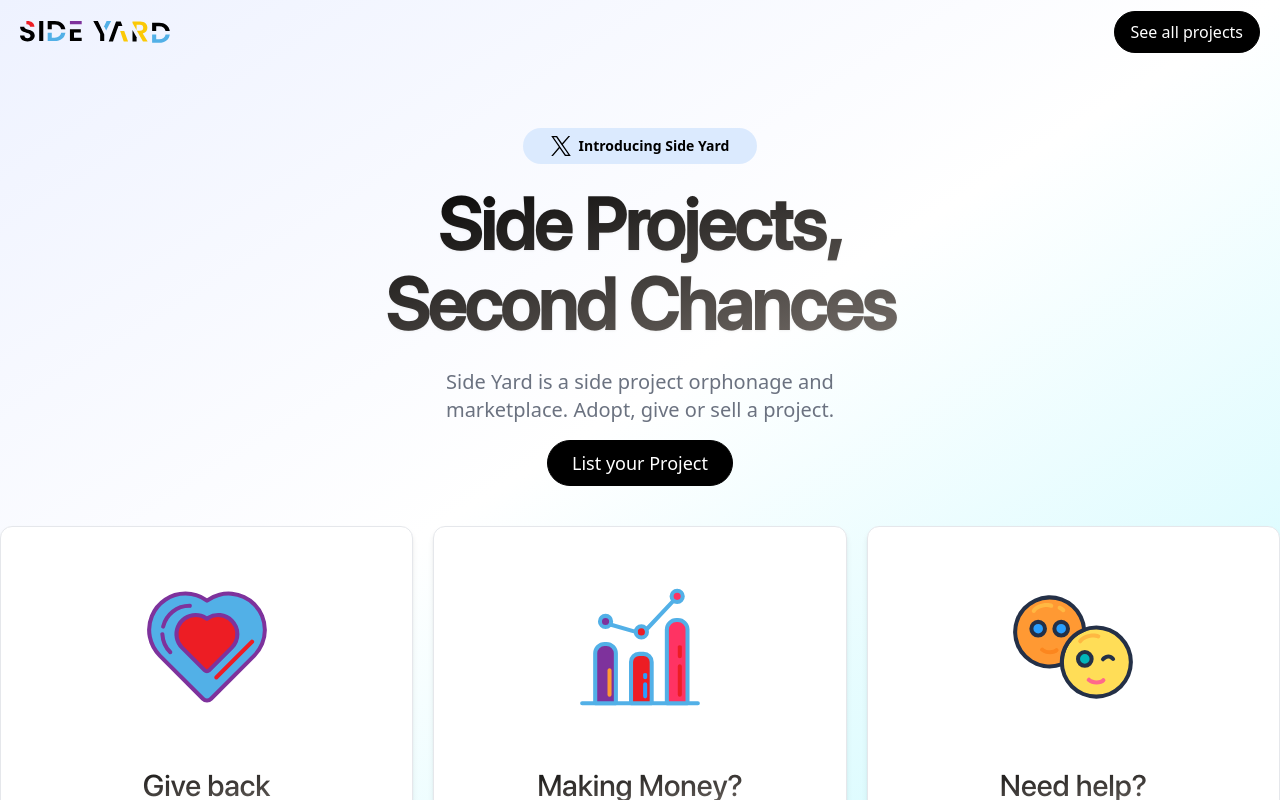
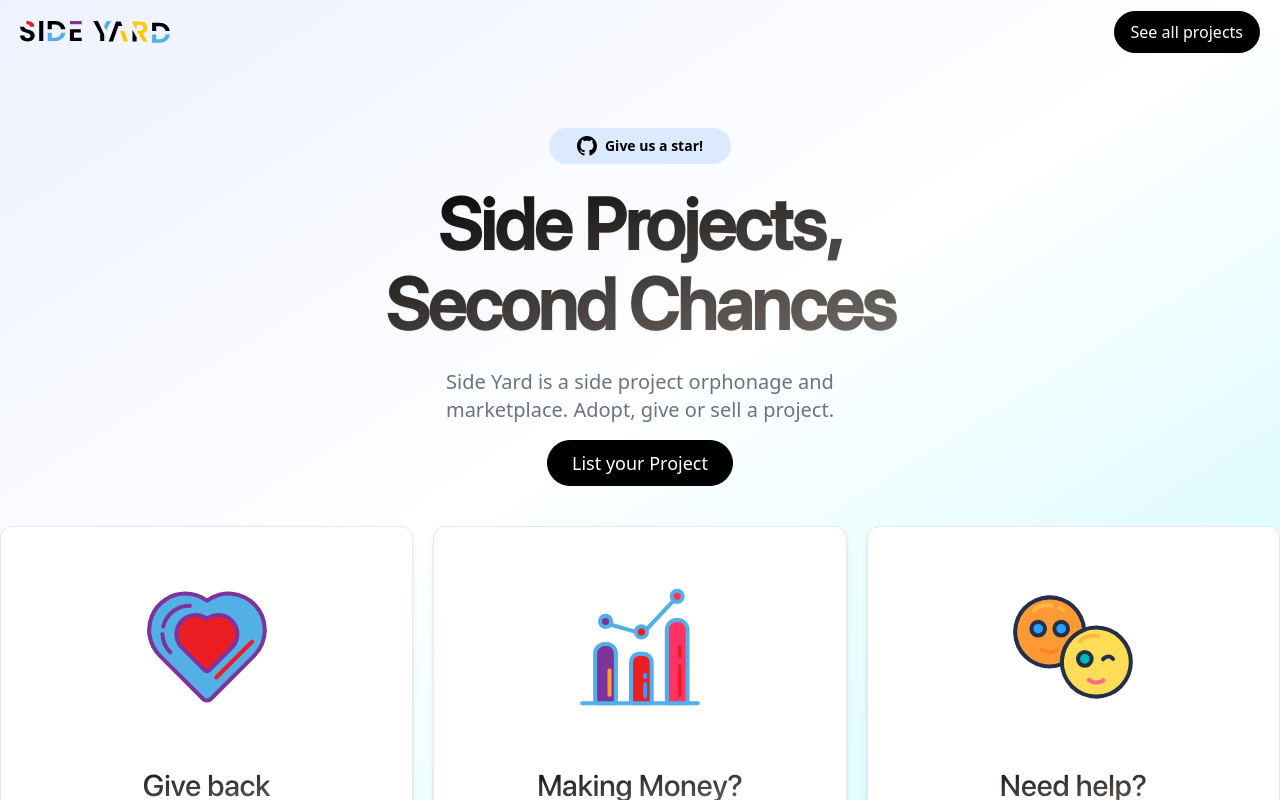
Before and after one commit to GuiBibeau/sideyard, a Next.js app: page / in a window 1280 px wide. Shown: the top 800 px of the page. Built offline with nearby package versions, Linux system fonts and the light colour scheme; no server answers.

Commit message:
feat: star on github instead of twitter announcement link

```diff
--- a/app/page.tsx
+++ b/app/page.tsx
@@ -1,6 +1,6 @@
 import Card from "@/components/home/card";
 import Balancer from "react-wrap-balancer";
-import { Twitter } from "@/components/shared/icons";
+import { Github } from "@/components/shared/icons";
 import GiveHeart from "@/components/home/give-heart";
 import ComponentGrid from "@/components/home/component-grid";
 import { ListButton } from "@/components/home/list-button";
@@ -12,15 +12,13 @@
     <>
       <div className="z-10 w-full max-w-xl px-5 xl:px-0">
         <a
-          href="https://twitter.com/GuiBibeau/status/1702430086967042404"
+          href="https://github.com/GuiBibeau/sideyard"
           target="_blank"
           rel="noreferrer"
           className="mx-auto mb-5 flex max-w-fit animate-fade-up items-center justify-center space-x-2 overflow-hidden rounded-full bg-blue-100 px-7 py-2 transition-colors hover:bg-blue-200"
         >
-          <Twitter className="h-5 w-5 text-black" />
-          <p className="text-sm font-semibold text-black">
-            Introducing Side Yard
-          </p>
+          <Github className="h-5 w-5 text-black" />
+          <p className="text-sm font-semibold text-black">Give us a star!</p>
         </a>
         <h1
           className="animate-fade-up bg-gradient-to-br from-black to-stone-500 bg-clip-text text-center font-display text-4xl font-bold tracking-[-0.02em] text-transparent opacity-0 drop-shadow-sm md:text-7xl md:leading-[5rem]"
```
